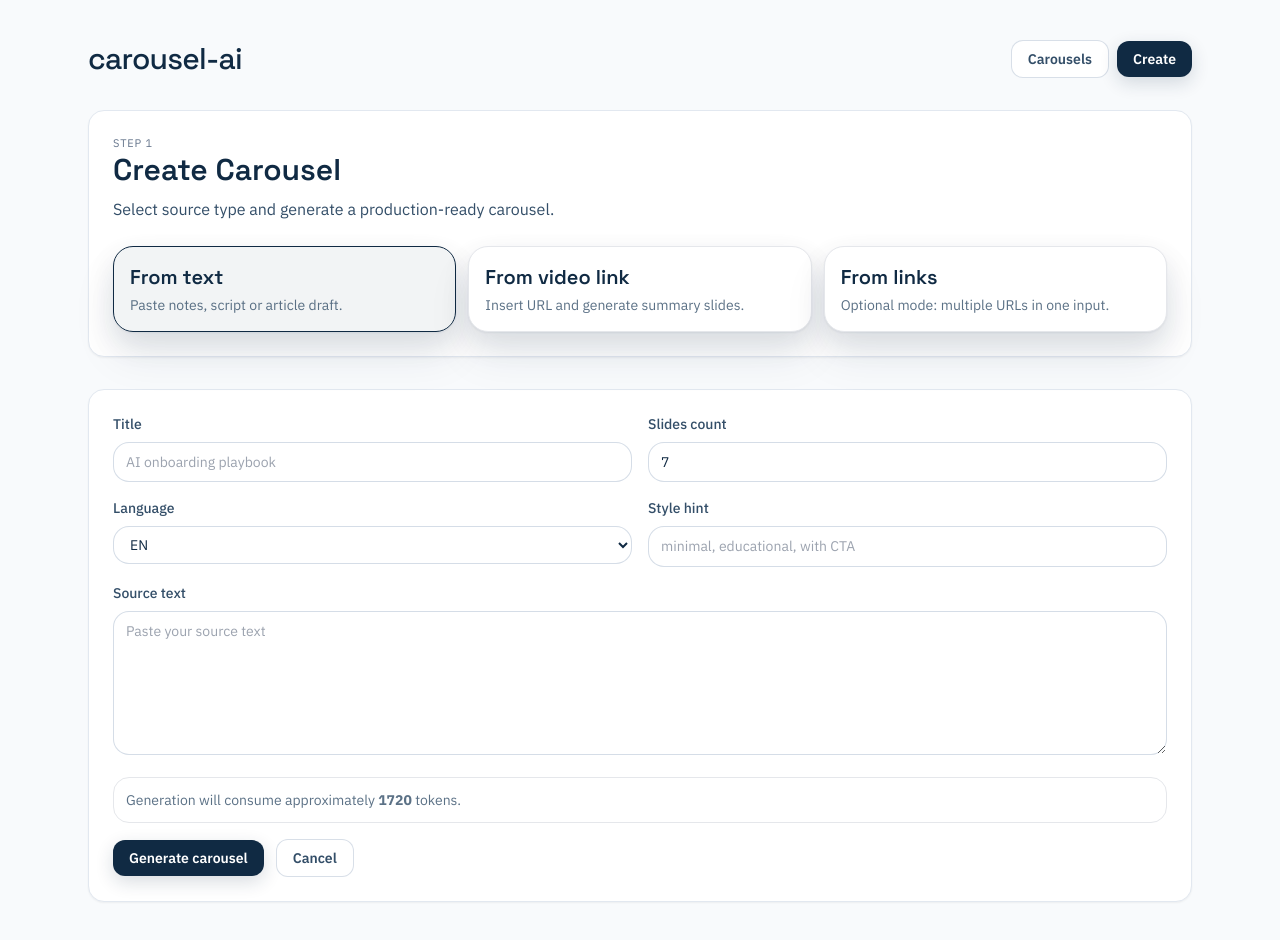
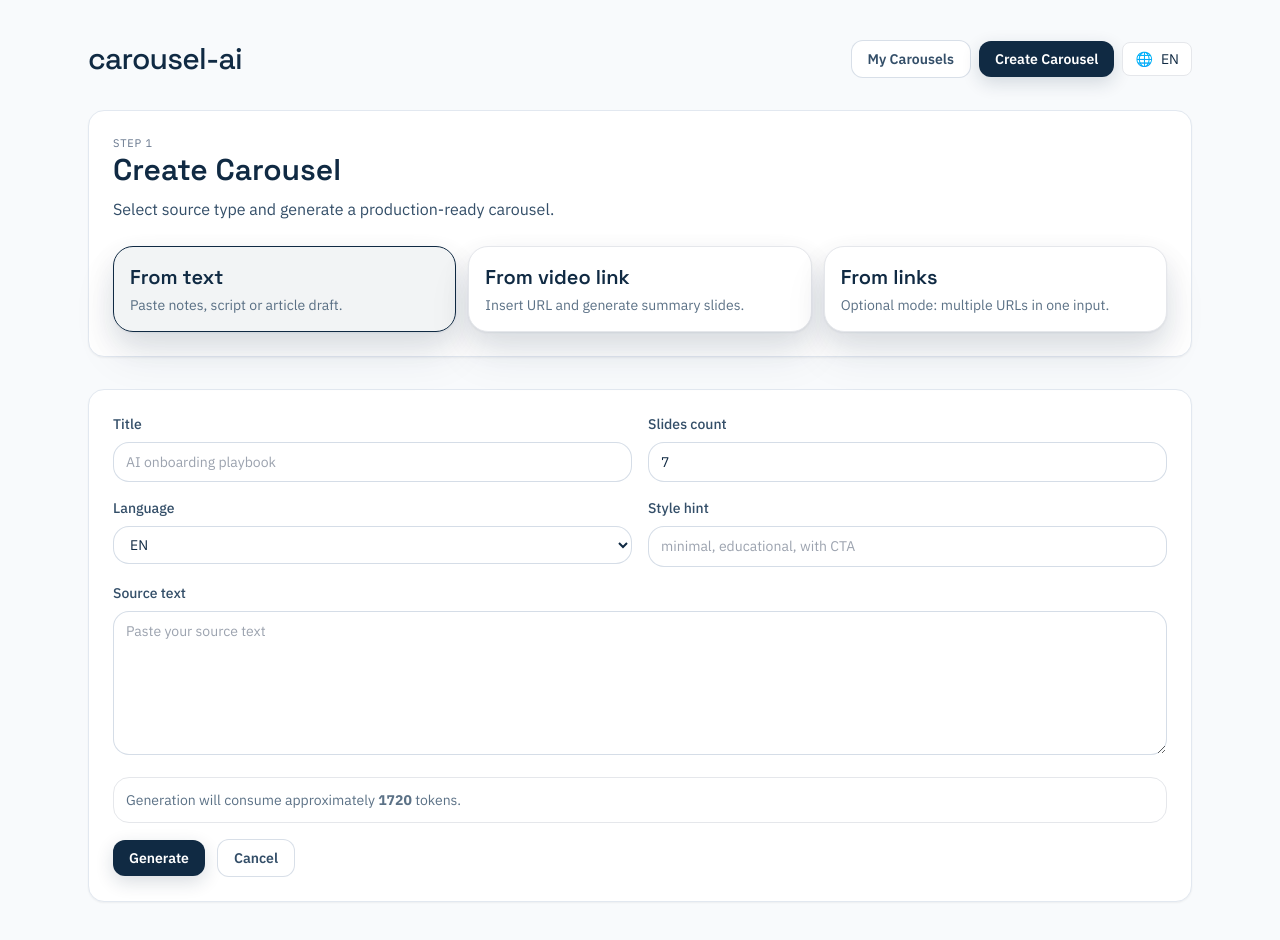
Before and after one commit to romanuckdanila-alt/carousel-ai-mvp, a Nuxt app in the folder frontend/: page /create in a window 1280 px wide. Built offline with nearby package versions, Linux system fonts and the light colour scheme.

Commit message:
feat: add lightweight EN/RU UI language s

```diff
--- a/frontend/app.vue
+++ b/frontend/app.vue
@@ -1,11 +1,69 @@
+<script setup lang="ts">
+const { lang, setLang, t } = useLanguage()
+const isLangMenuOpen = ref(false)
+const langMenuRef = ref<HTMLElement | null>(null)
+
+const toggleLangMenu = () => {
+  isLangMenuOpen.value = !isLangMenuOpen.value
+}
+
+const closeLangMenu = () => {
+  isLangMenuOpen.value = false
+}
+
+const handleDocumentClick = (event: MouseEvent) => {
+  if (!langMenuRef.value) return
+  if (!langMenuRef.value.contains(event.target as Node)) {
+    closeLangMenu()
+  }
+}
+
+onMounted(() => {
+  document.addEventListener("click", handleDocumentClick)
+})
+
+onBeforeUnmount(() => {
+  document.removeEventListener("click", handleDocumentClick)
+})
+</script>
+
 <template>
   <div class="min-h-screen bg-slate-50">
     <div class="mx-auto max-w-6xl px-6 py-10">
       <header class="mb-8 flex flex-wrap items-center justify-between gap-4">
         <NuxtLink to="/" class="font-display text-3xl tracking-tight text-ink">carousel-ai</NuxtLink>
         <nav class="flex items-center gap-2 text-sm">
-          <NuxtLink to="/" class="btn-secondary">Carousels</NuxtLink>
-          <NuxtLink to="/create" class="btn-primary">Create</NuxtLink>
+          <NuxtLink to="/" class="btn-secondary">{{ t("myCarousels") }}</NuxtLink>
+          <NuxtLink to="/create" class="btn-primary">{{ t("createCarousel") }}</NuxtLink>
+          <div ref="langMenuRef" class="relative">
+            <button
+              type="button"
+              class="flex items-center gap-2 rounded-lg border border-slate-200 bg-white px-3 py-1.5 text-sm"
+              @click.stop="toggleLangMenu"
+            >
+              <span>🌐</span>
+              <span class="uppercase">{{ lang }}</span>
+            </button>
+            <div
+              v-if="isLangMenuOpen"
+              class="absolute right-0 z-20 mt-2 w-36 rounded-lg border border-slate-200 bg-white p-1 shadow-sm"
+            >
+              <button
+                type="button"
+                class="block w-full rounded-md px-3 py-2 text-left text-sm hover:bg-slate-50"
+                @click="setLang('en'); closeLangMenu()"
+              >
+                English
+              </button>
+              <button
+                type="button"
+                class="block w-full rounded-md px-3 py-2 text-left text-sm hover:bg-slate-50"
+                @click="setLang('ru'); closeLangMenu()"
+              >
+                Русский
+              </button>
+            </div>
+          </div>
         </nav>
       </header>
       <NuxtPage />
--- /dev/null
+++ b/frontend/composables/useLanguage.ts
@@ -0,0 +1,32 @@
+import { translations } from "~/i18n"
+
+type Language = keyof typeof translations
+type TranslationKey = keyof (typeof translations)["en"]
+
+const STORAGE_KEY = "carousel_ai_ui_lang"
+
+export const useLanguage = () => {
+  const lang = useState<Language>("ui-language", () => "en")
+  const initialized = useState<boolean>("ui-language-initialized", () => false)
+
+  const setLang = (next: Language) => {
+    lang.value = next
+    if (process.client) {
+      localStorage.setItem(STORAGE_KEY, next)
+    }
+  }
+
+  const t = (key: TranslationKey) => {
+    return translations[lang.value][key] ?? translations.en[key] ?? key
+  }
+
+  if (process.client && !initialized.value) {
+    const saved = localStorage.getItem(STORAGE_KEY)
+    if (saved === "en" || saved === "ru") {
+      lang.value = saved
+    }
+    initialized.value = true
+  }
+
+  return { lang, setLang, t }
+}
--- /dev/null
+++ b/frontend/i18n.ts
@@ -0,0 +1,26 @@
+export const translations = {
+  en: {
+    myCarousels: "My Carousels",
+    createCarousel: "Create Carousel",
+    open: "Open",
+    continueEditing: "Continue editing",
+    delete: "Delete",
+    preview: "Preview",
+    export: "Export",
+    refresh: "Refresh",
+    generate: "Generate",
+    regenerate: "Regenerate"
+  },
+  ru: {
+    myCarousels: "Мои карусели",
+    createCarousel: "Создать карусель",
+    open: "Открыть",
+    continueEditing: "Продолжить",
+    delete: "Удалить",
+    preview: "Предпросмотр",
+    export: "Экспорт",
+    refresh: "Обновить",
+    generate: "Сгенерировать",
+    regenerate: "Перегенерировать"
+  }
+} as const
--- a/frontend/pages/create.vue
+++ b/frontend/pages/create.vue
@@ -3,6 +3,7 @@ import type { Carousel, CarouselLanguage, CarouselSourceType, GenerationResult }
 import { mapGenerationStatus, wait } from "~/composables/useApi"
 
 const { api } = useApi()
+const { t } = useLanguage()
 
 const method = ref<CarouselSourceType | "links">("text")
 const loading = ref(false)
@@ -102,7 +103,7 @@ const submit = async () => {
   <section class="space-y-8">
     <div class="panel p-6">
       <p class="meta-label">Step 1</p>
-      <h1 class="page-title font-display">Create Carousel</h1>
+      <h1 class="page-title font-display">{{ t("createCarousel") }}</h1>
       <p class="body-copy mt-2 max-w-[65ch]">Select source type and generate a production-ready carousel.</p>
 
       <div class="mt-6 grid gap-3 md:grid-cols-3">
@@ -179,7 +180,7 @@ const submit = async () => {
       <div class="flex flex-wrap items-center gap-3">
         <button class="btn-primary" :disabled="loading">
           <span v-if="loading" class="loader-dot" />
-          {{ loading ? 'Generating...' : 'Generate carousel' }}
+          {{ loading ? 'Generating...' : t("generate") }}
         </button>
         <NuxtLink to="/" class="btn-secondary">Cancel</NuxtLink>
       </div>
--- a/frontend/pages/editor/[id].vue
+++ b/frontend/pages/editor/[id].vue
@@ -12,6 +12,7 @@ import { mapCarouselStatus, mapGenerationStatus, wait } from "~/composables/useA
 
 const route = useRoute()
 const { api } = useApi()
+const { t } = useLanguage()
 
 const carousel = ref<Carousel | null>(null)
 const slides = ref<Slide[]>([])
@@ -339,7 +340,7 @@ onMounted(load)
           </span>
           <button class="btn-secondary" :disabled="regenerating" @click="regenerate">
             <span v-if="regenerating" class="loader-dot" />
-            {{ regenerating ? 'Regenerating...' : 'Regenerate' }}
+            {{ regenerating ? 'Regenerating...' : t("regenerate") }}
           </button>
         </div>
       </div>
@@ -475,7 +476,7 @@ onMounted(load)
           :class="activeSection === 'export' ? 'bg-ink text-white' : 'border border-slate-200 bg-white text-slate-700 hover:bg-slate-50'"
           @click="activeSection = 'export'"
         >
-          Export
+          {{ t("export") }}
         </button>
       </div>
 
--- a/frontend/pages/index.vue
+++ b/frontend/pages/index.vue
@@ -3,6 +3,7 @@ import type { Carousel, Slide } from "~/composables/useApi"
 import { mapCarouselStatus } from "~/composables/useApi"
 
 const { api } = useApi()
+const { t } = useLanguage()
 
 const loading = ref(true)
 const error = ref("")
@@ -89,15 +90,15 @@ onMounted(load)
       <div class="flex flex-wrap items-start justify-between gap-4">
         <div class="space-y-2">
           <p class="meta-label">Workspace</p>
-          <h1 class="page-title font-display">My Carousels</h1>
+          <h1 class="page-title font-display">{{ t("myCarousels") }}</h1>
           <p class="body-copy max-w-[65ch]">Manage generated carousels, continue editing and export final assets.</p>
         </div>
 
         <div class="flex flex-wrap items-center gap-2">
           <button class="btn-secondary" @click="viewMode = 'grid'">Grid</button>
           <button class="btn-secondary" @click="viewMode = 'list'">List</button>
-          <button class="btn-secondary" @click="load">Refresh</button>
-          <NuxtLink to="/create" class="btn-primary">Create Carousel</NuxtLink>
+          <button class="btn-secondary" @click="load">{{ t("refresh") }}</button>
+          <NuxtLink to="/create" class="btn-primary">{{ t("createCarousel") }}</NuxtLink>
         </div>
       </div>
     </div>
@@ -158,14 +159,14 @@ onMounted(load)
           </p>
 
           <div class="mt-auto flex items-center gap-2 pt-4">
-            <NuxtLink :to="`/preview/${carousel.id}`" class="btn-secondary card-action-btn">Open</NuxtLink>
-            <NuxtLink :to="`/editor/${carousel.id}`" class="btn-primary card-action-btn">Continue editing</NuxtLink>
+            <NuxtLink :to="`/preview/${carousel.id}`" class="btn-secondary card-action-btn">{{ t("open") }}</NuxtLink>
+            <NuxtLink :to="`/editor/${carousel.id}`" class="btn-primary card-action-btn">{{ t("continueEditing") }}</NuxtLink>
             <button
               class="btn-secondary card-action-btn !border-rose-200 !text-rose-700 hover:!bg-rose-50"
               :disabled="Boolean(deletingId)"
               @click="openDeleteDialog(carousel.id)"
             >
-              {{ deletingId === carousel.id ? 'Deleting...' : 'Delete' }}
+              {{ deletingId === carousel.id ? 'Deleting...' : t("delete") }}
             </button>
           </div>
         </div>
--- a/frontend/pages/preview/[id].vue
+++ b/frontend/pages/preview/[id].vue
@@ -4,6 +4,7 @@ import { mapGenerationStatus, wait } from "~/composables/useApi"
 
 const route = useRoute()
 const { api } = useApi()
+const { t } = useLanguage()
 
 const carousel = ref<Carousel | null>(null)
 const slides = ref<Slide[]>([])
@@ -95,14 +96,14 @@ onMounted(load)
       <div class="flex flex-wrap items-center justify-between gap-3">
         <div class="space-y-2">
           <p class="text-xs uppercase tracking-wider text-slate-500">Step 3</p>
-          <h1 class="text-2xl font-semibold text-slate-900">Preview</h1>
+          <h1 class="text-2xl font-semibold text-slate-900">{{ t("preview") }}</h1>
           <p class="text-sm text-slate-600">{{ carousel?.title || 'Generated carousel preview' }}</p>
         </div>
 
         <div class="ml-auto flex items-center gap-3">
           <button class="btn-secondary" :disabled="regenerating" @click="regenerate">
             <span v-if="regenerating" class="loader-dot" />
-            {{ regenerating ? 'Regenerating...' : 'Regenerate' }}
+            {{ regenerating ? 'Regenerating...' : t("regenerate") }}
           </button>
           <NuxtLink :to="`/editor/${carouselId}`" class="btn-primary">Open in Editor</NuxtLink>
         </div>
```
